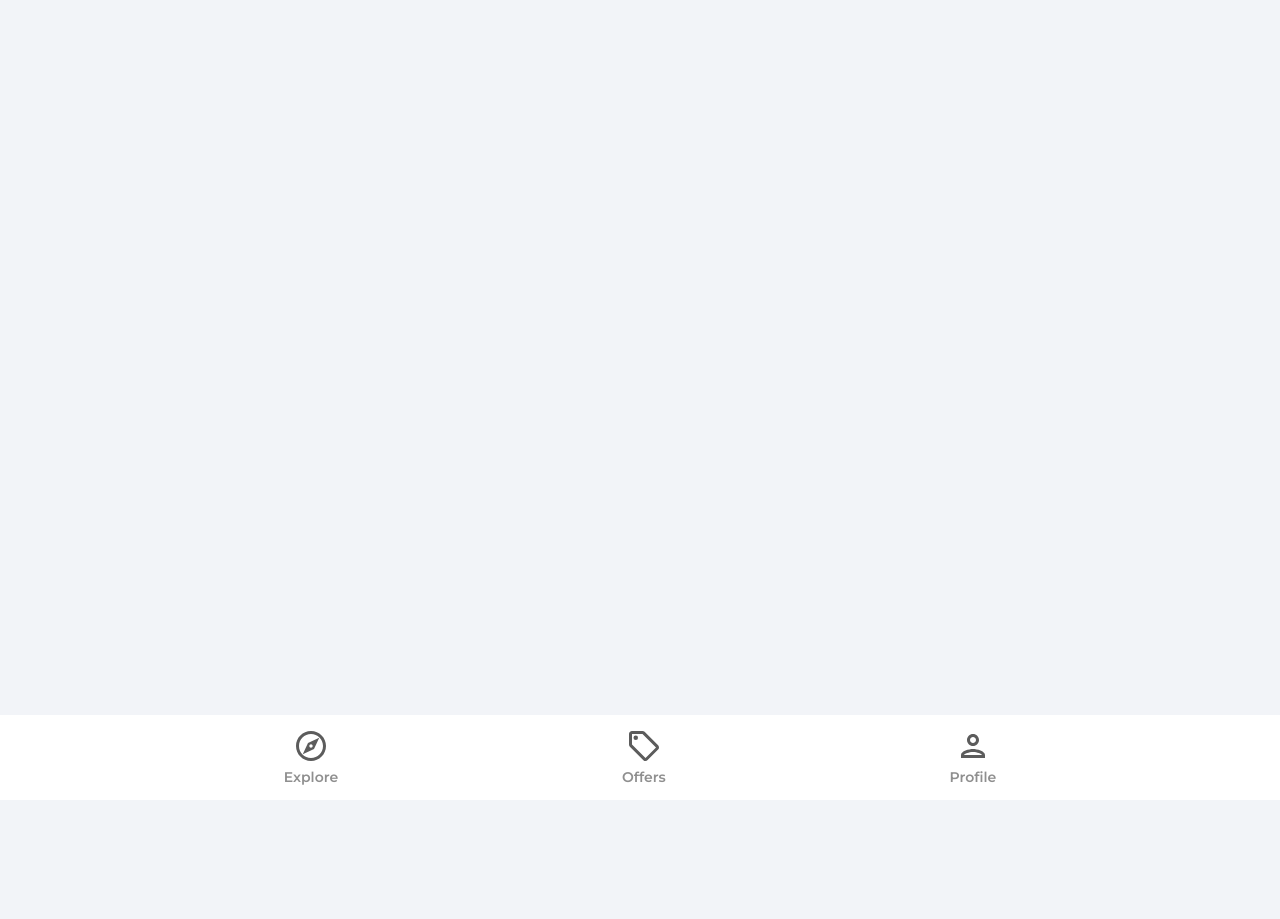
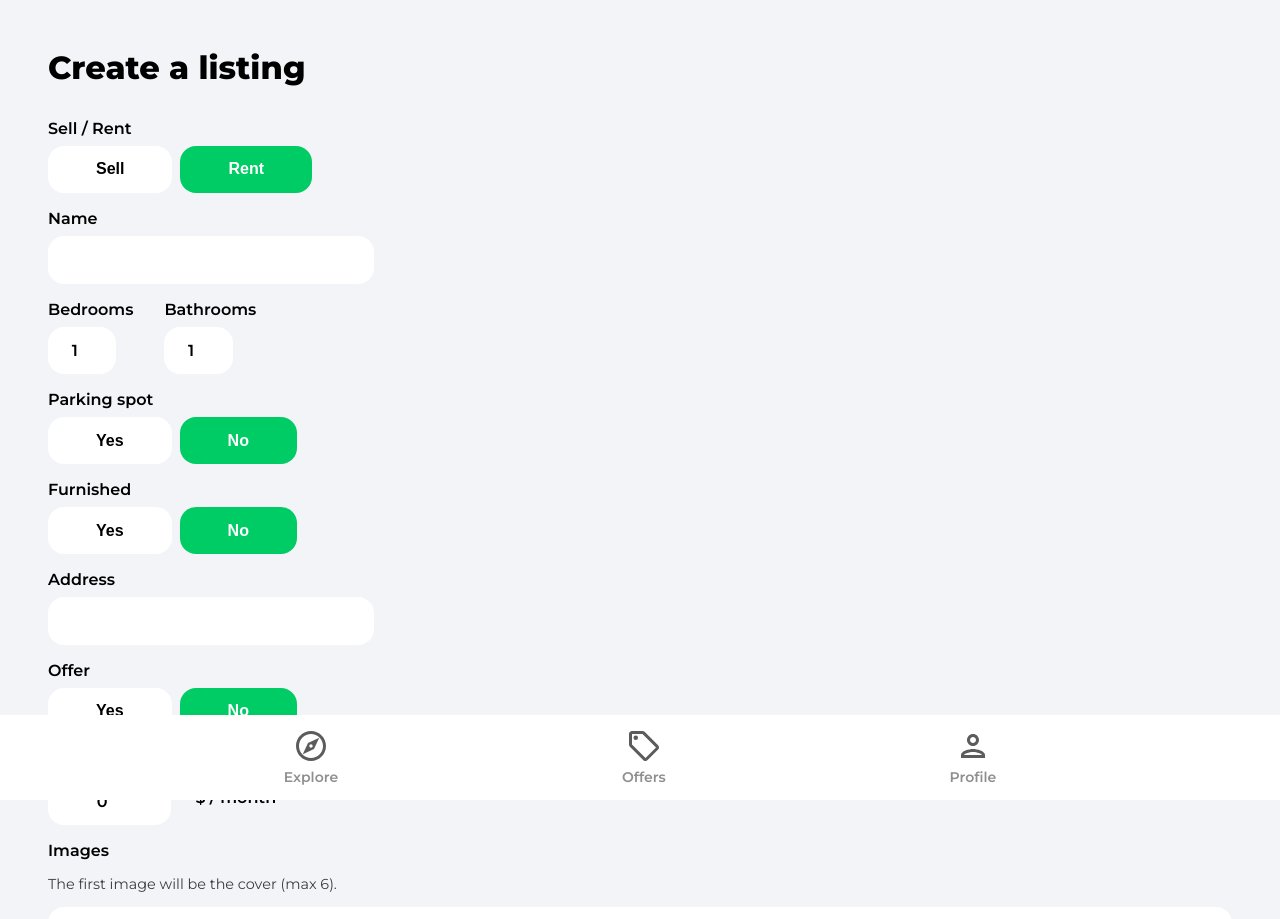
Before and after one commit to shirve/house-marketplace, a React (Create React App) app: page /create-listing in a window 1280 px wide. Shown: the top 919 px of the page. Before the commit the page ends 800 px from the top, so only its background shows below. Built offline with nearby package versions, Linux system fonts and the light colour scheme; no server answers; sample sign-in values are in the browser's storage.

Commit message:
create listing page

```diff
--- a/package.json
+++ b/package.json
@@ -17,6 +17,7 @@
     "react-scripts": "5.0.1",
     "react-toastify": "^8.2.0",
     "typescript": "^4.6.3",
+    "uuid": "^8.3.2",
     "web-vitals": "^2.1.4"
   },
   "scripts": {
@@ -42,5 +43,8 @@
       "last 1 firefox version",
       "last 1 safari version"
     ]
+  },
+  "devDependencies": {
+    "@types/uuid": "^8.3.4"
   }
 }
--- a/src/App.tsx
+++ b/src/App.tsx
@@ -11,6 +11,7 @@
 import SignIn from './pages/SignIn'
 import SignUp from './pages/SignUp'
 import ForgotPassword from './pages/ForgotPassword'
+import CreateListing from './pages/CreateListing'
 
 function App() {
   return (
@@ -26,6 +27,7 @@
           <Route path='/sign-in' element={<SignIn />} />
           <Route path='/sign-up' element={<SignUp />} />
           <Route path='/forgot-password' element={<ForgotPassword />} />
+          <Route path='/create-listing' element={<CreateListing />} />
         </Routes>
         <Navbar />
       </Router>
--- /dev/null
+++ b/src/pages/CreateListing.tsx
@@ -0,0 +1,306 @@
+import { useState, useEffect, useRef } from 'react'
+import { getAuth, onAuthStateChanged } from 'firebase/auth'
+import { useNavigate } from 'react-router-dom'
+import Spinner from '../components/Spinner'
+
+interface FormData {
+  userRef: string
+  type: 'rent' | 'sale'
+  name: string
+  images: FileList
+  regularPrice: number
+  discountedPrice: number
+  offer: boolean
+  location: string
+  furnished: boolean
+  parking: boolean
+  bathrooms: number
+  bedrooms: number
+}
+
+const CreateListing = () => {
+  const [loading, setLoading] = useState(false)
+  const [formData, setFormData] = useState<FormData>({
+    type: 'rent',
+    name: '',
+    bedrooms: 1,
+    bathrooms: 1,
+    parking: false,
+    furnished: false,
+    location: '',
+    offer: false,
+    regularPrice: 0,
+    discountedPrice: 0,
+    userRef: '',
+    images: {} as FileList,
+  })
+
+  const {
+    type,
+    name,
+    bedrooms,
+    bathrooms,
+    parking,
+    furnished,
+    location,
+    offer,
+    regularPrice,
+    discountedPrice,
+    images,
+  } = formData
+
+  const auth = getAuth()
+  const navigate = useNavigate()
+  const isMounted = useRef(true)
+
+  useEffect(() => {
+    if (isMounted) {
+      onAuthStateChanged(auth, (user) => {
+        if (user) {
+          setFormData({ ...formData, userRef: user.uid })
+        } else {
+          navigate('/sign-in')
+        }
+      })
+    }
+
+    return () => {
+      isMounted.current = false
+    }
+  }, [isMounted])
+
+  const onMutate = (
+    e: React.ChangeEvent<HTMLInputElement> | React.MouseEvent<HTMLButtonElement>
+  ) => {
+    let boolean: boolean | null = null
+    const value = (e.target as HTMLInputElement | HTMLButtonElement).value
+    const files = (e.target as HTMLInputElement).files
+    const id = (e.target as HTMLInputElement | HTMLButtonElement).id
+
+    if (value === 'true') boolean = true
+    if (value === 'false') boolean = false
+
+    // Set Images
+    if (files) {
+      setFormData((prev) => ({
+        ...prev,
+        images: files,
+      }))
+    }
+
+    // Set Text/Booleans/Numbers
+    if (!files) {
+      setFormData((prev) => ({
+        ...prev,
+        [id]: boolean ?? value,
+      }))
+    }
+  }
+
+  const onSubmit = async (e: React.FormEvent<HTMLFormElement>) => {
+    e.preventDefault()
+  }
+
+  if (loading) {
+    return <Spinner />
+  }
+
+  return (
+    <div className='profile'>
+      <header>
+        <p className='pageHeader'>Create a listing</p>
+      </header>
+      <main>
+        <form onSubmit={onSubmit}>
+          <label className='formLabel'>Sell / Rent</label>
+          <div className='formButtons'>
+            <button
+              type='button'
+              className={type === 'sale' ? 'formButtonActive' : 'formButton'}
+              id='type'
+              value='sale'
+              onClick={onMutate}
+            >
+              Sell
+            </button>
+            <button
+              type='button'
+              className={type === 'rent' ? 'formButtonActive' : 'formButton'}
+              id='type'
+              value='rent'
+              onClick={onMutate}
+            >
+              Rent
+            </button>
+          </div>
+          <label className='formLabel'>Name</label>
+          <input
+            type='text'
+            className='formInputName'
+            id='name'
+            value={name}
+            onChange={onMutate}
+            maxLength={32}
+            minLength={10}
+            required
+          />
+          <div className='formRooms flex'>
+            <div>
+              <label className='formLabel'>Bedrooms</label>
+              <input
+                type='number'
+                className='formInputSmall'
+                id='bedrooms'
+                value={bedrooms}
+                onChange={onMutate}
+                min='1'
+                max='50'
+                required
+              />
+            </div>
+            <div>
+              <label className='formLabel'>Bathrooms</label>
+              <input
+                type='number'
+                className='formInputSmall'
+                id='bathrooms'
+                value={bathrooms}
+                onChange={onMutate}
+                min='1'
+                max='50'
+                required
+              />
+            </div>
+          </div>
+          <label className='formLabel'>Parking spot</label>
+          <div className='formButtons'>
+            <button
+              className={parking ? 'formButtonActive' : 'formButton'}
+              type='button'
+              id='parking'
+              value='true'
+              onClick={onMutate}
+            >
+              Yes
+            </button>
+            <button
+              className={
+                !parking && parking !== null ? 'formButtonActive' : 'formButton'
+              }
+              type='button'
+              id='parking'
+              value='false'
+              onClick={onMutate}
+            >
+              No
+            </button>
+          </div>
+          <label className='formLabel'>Furnished</label>
+          <div className='formButtons'>
+            <button
+              className={furnished ? 'formButtonActive' : 'formButton'}
+              type='button'
+              id='furnished'
+              value='true'
+              onClick={onMutate}
+            >
+              Yes
+            </button>
+            <button
+              className={
+                !furnished && furnished !== null
+                  ? 'formButtonActive'
+                  : 'formButton'
+              }
+              type='button'
+              id='furnished'
+              value='false'
+              onClick={onMutate}
+            >
+              No
+            </button>
+          </div>
+          <label className='formLabel'>Address</label>
+          <input
+            className='formInputAddress'
+            id='location'
+            value={location}
+            onChange={onMutate}
+            required
+          />
+          <label className='formLabel'>Offer</label>
+          <div className='formButtons'>
+            <button
+              className={offer ? 'formButtonActive' : 'formButton'}
+              type='button'
+              id='offer'
+              value='true'
+              onClick={onMutate}
+            >
+              Yes
+            </button>
+            <button
+              className={
+                !offer && offer !== null ? 'formButtonActive' : 'formButton'
+              }
+              type='button'
+              id='offer'
+              value='false'
+              onClick={onMutate}
+            >
+              No
+            </button>
+          </div>
+          <label className='formLabel'>Regular Price</label>
+          <div className='formPriceDiv'>
+            <input
+              className='formInputSmall'
+              type='number'
+              id='regularPrice'
+              value={regularPrice}
+              onChange={onMutate}
+              min='50'
+              max='75000000'
+              required
+            />
+            {type === 'rent' && <p className='formPriceText'>$ / month</p>}
+          </div>
+          {offer && (
+            <>
+              <label className='formLabel'>Discounted Price</label>
+              <input
+                className='formInputSmall'
+                type='number'
+                id='discountedPrice'
+                value={discountedPrice}
+                onChange={onMutate}
+                min='50'
+                max='75000000'
+                required={offer}
+              />
+            </>
+          )}
+          <label className='formLabel'>Images</label>
+          <p className='imagesInfo'>
+            The first image will be the cover (max 6).
+          </p>
+          <input
+            className='formInputFile'
+            type='file'
+            id='images'
+            onChange={onMutate}
+            max='6'
+            accept='.jpg,.png,.jpeg'
+            multiple
+            required
+          />
+          <button className='primaryButton createListingButton' type='submit'>
+            Create listing
+          </button>
+        </form>
+      </main>
+    </div>
+  )
+}
+
+export default CreateListing
--- a/src/pages/Profile.tsx
+++ b/src/pages/Profile.tsx
@@ -1,9 +1,11 @@
-import React, { useState, useEffect } from 'react'
+import React, { useState } from 'react'
 import { toast } from 'react-toastify'
 import { Link, useNavigate } from 'react-router-dom'
 import { getAuth, updateProfile } from 'firebase/auth'
 import { doc, updateDoc } from 'firebase/firestore'
 import { db } from '../firebase.config'
+import arrowRight from '../assets/svg/keyboardArrowRightIcon.svg'
+import homeIcon from '../assets/svg/homeIcon.svg'
 
 const Profile = () => {
   const auth = getAuth()
@@ -88,6 +90,11 @@
             />
           </form>
         </div>
+        <Link to='/create-listing' className='createListing'>
+          <img src={homeIcon} alt='home' />
+          <p>Sell or rent your place</p>
+          <img src={arrowRight} alt='arrowRight' />
+        </Link>
       </main>
     </div>
   )
```
Also changed, not shown: 1 other file (tests, documents, lock files or other folders).
